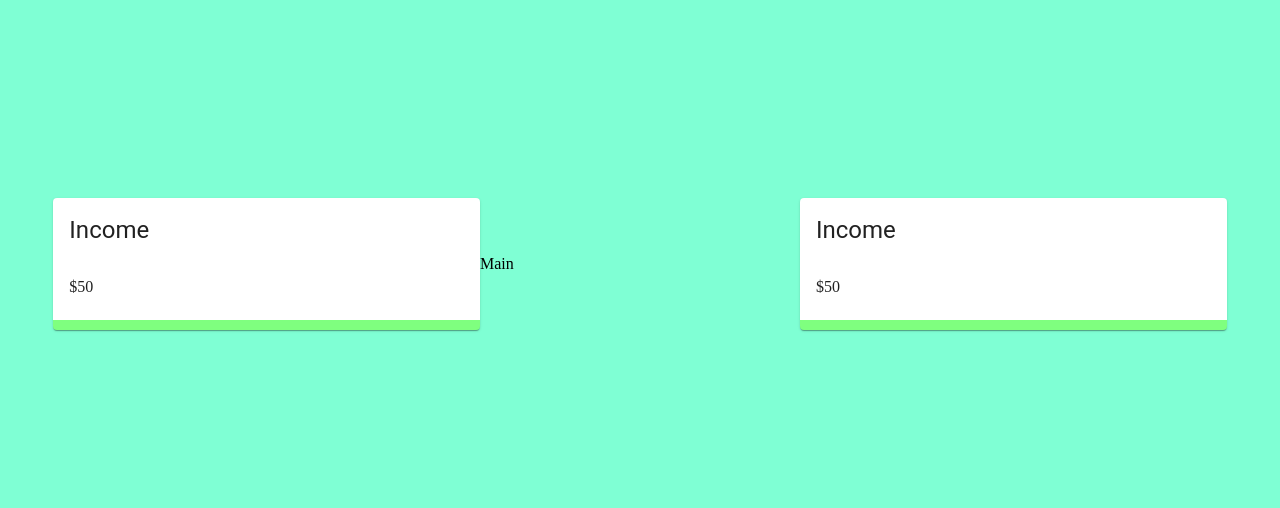
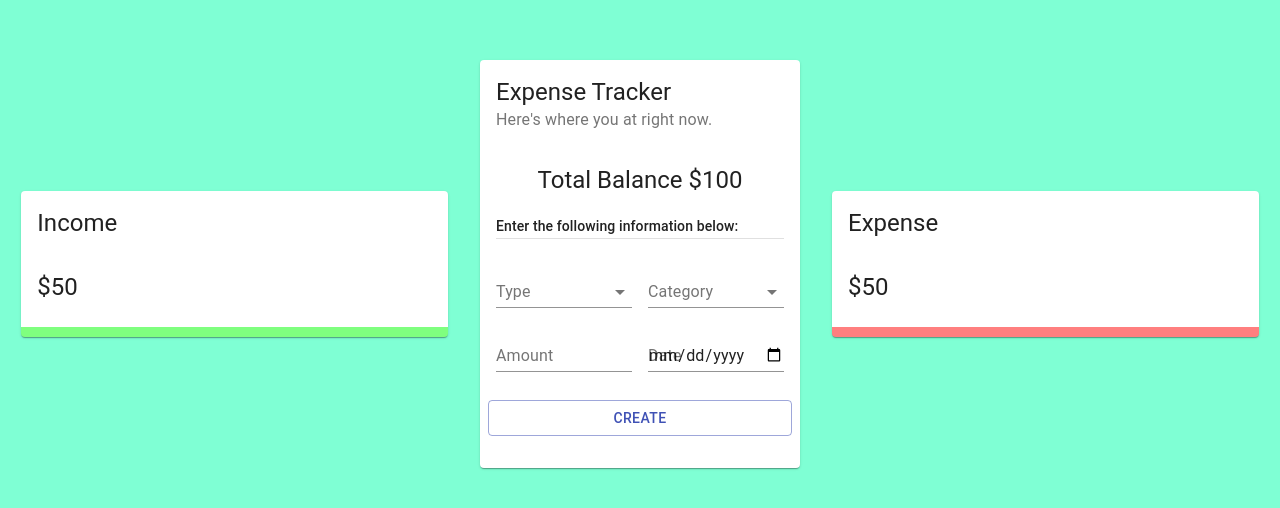
Before and after one commit to patriciaong977/budgetmaster, a React (Create React App) app: page / in a window 1280 px wide. Shown: the part 136-644 px from the top of the page. Built offline with nearby package versions, Linux system fonts and the light colour scheme.

Commit message:
33:20 time

```diff
--- a/src/App.js
+++ b/src/App.js
@@ -2,22 +2,28 @@
 import { Grid } from '@material-ui/core';
 
 import Details from './components/Details/Details'; // To use Details
+import Main from './components/Main/Main';
+import useStyles from './styles';
 
 
 const App = () => {
+  const classes = useStyles();
+
   return (
     <div>
-      <Grid container spacing={0} alignItems="center" justify="center" style={{ height: '100vh' }}>
+      <Grid className={classes.grid} container spacing={0} alignItems="center"
+        justify="center" style={{ height: '100vh' }}>
+
         <Grid item xs={12} sm={4}>
-          <Details />
+          <Details title="Income" />
         </Grid>
 
         <Grid item xs={12} sm={3}>
-          Main
+          <Main />
         </Grid>
 
         <Grid item xs={12} sm={4}>
-          <Details />
+          <Details title="Expense"/>
         </Grid>
       </Grid>
 
--- a/src/components/Details/Details.jsx
+++ b/src/components/Details/Details.jsx
@@ -1,16 +1,17 @@
-import React from 'react'
+import React from 'react';
 import { Card, CardHeader, CardContent, Typography } from '@material-ui/core';
 import { Doughnut } from 'react-chartjs-2';
 
 import useStyles from './styles';
 
-const Details = () => {
+const Details = ({title}) => {    // Gets the title from app.js
   const classes = useStyles();
   return (
-    <Card className={classes.income}>
-      <CardHeader title="Income" />
+    // If title == Income then classes.income else classes.expense
+    <Card className={ title === 'Income' ? classes.income : classes.expense}>
+      <CardHeader title={title} />  {/*Title is changing based on title parameter */}
       <CardContent>
-        <Typography variant="h5>">$50</Typography>
+        <Typography variant="h5">$50</Typography>
         {/*<Doughnut data="DATA" />*/}
       </CardContent>
     </Card>
@@ -18,5 +19,3 @@
 }
 
 export default Details
-
-// 18:15 time
--- /dev/null
+++ b/src/components/Main/Form/Form.jsx
@@ -0,0 +1,55 @@
+import React from 'react';
+
+import {
+  TextField, Typography, Grid, Button, FormControl, InputLabel,
+  Select, MenuItem
+} from '@material-ui/core';
+
+import useStyles from './styles';
+
+const Form = () => {
+  const classes = useStyles();
+
+  return (
+    <Grid container spacing={2}>
+      <Grid item xs={12}>
+        <Typography align="center" variant="subtitle2" gutterBottom> {/*GutterBottom - add margin/padding */}
+          {/* Speechly stuff */}
+        </Typography>
+      </Grid>
+
+      <Grid item xs={6}>
+        <FormControl fullWidth> {/*fullWidth - going to take the full width of its container */}
+          <InputLabel>Type</InputLabel>
+          <Select>
+            <MenuItem value="Income">Income</MenuItem>
+            <MenuItem value="Expense">Expense</MenuItem>
+          </Select>
+        </FormControl>
+      </Grid>
+
+      <Grid item xs={6}>
+        <FormControl fullWidth>
+          <InputLabel>Category</InputLabel>
+          <Select>
+            <MenuItem value="Business">Business</MenuItem>
+            <MenuItem value="Salary">Salary</MenuItem>
+          </Select>
+        </FormControl>
+      </Grid>
+
+      <Grid item xs={6}>
+        <TextField type="number" label="Amount" fullWidth/>
+      </Grid>
+
+      <Grid item xs={6}>
+        <TextField type="date" label="Date" fullWidth/>
+      </Grid>
+
+      <Button className={classes.button} variant="outlined" color="primary" fullWidth>Create</Button>
+
+    </Grid>
+  )
+}
+
+export default Form
--- /dev/null
+++ b/src/components/Main/Form/styles.js
@@ -0,0 +1,12 @@
+import { makeStyles } from '@material-ui/core/styles';
+
+export default makeStyles(() => ({
+  radioGroup: {
+    display: 'flex',
+    justifyContent: 'center',
+    marginBottom: '-10px',
+  },
+  button: {
+    marginTop: '20px',
+  },
+}));
--- /dev/null
+++ b/src/components/Main/Main.jsx
@@ -0,0 +1,39 @@
+import React from 'react';
+
+import { Card, CardHeader, CardContent, Typography, Grid, Divider } from '@material-ui/core';
+
+import useStyles from './styles';
+import Form from './Form/Form';
+
+const Main = () => {
+  const classes = useStyles(); // Use it as a hook.
+
+  return (
+    <Card className={classes.root}>
+      <CardHeader title="Expense Tracker" subheader="Here's where you at right now. " />
+
+      <CardContent>
+        <Typography align="center" variant="h5">Total Balance $100</Typography>
+        <Typography variant="subtitle1" style={{ lineHeight: '1.5em', marginTop: '20px' }}>
+          {/* Infocard component .. */}
+        <Typography variant="subtitle2">Enter the following information below: </Typography>
+        </Typography>
+        <Divider />
+        {/* Form */}
+        <Form />
+
+      </CardContent>
+
+      <CardContent className={classes.cardContent}>
+        <Grid container spacing={2}>
+          <Grid item xs={12}>
+            {/* <List /> */}
+          </Grid>
+        </Grid>
+      </CardContent>
+
+    </Card>
+  )
+}
+
+export default Main
--- /dev/null
+++ b/src/components/Main/styles.js
@@ -0,0 +1,24 @@
+import { makeStyles } from '@material-ui/core/styles';
+
+export default makeStyles((theme) => ({
+  media: {
+    height: 0,
+    paddingTop: '56.25%', // 16:9
+  },
+  expand: {
+    transform: 'rotate(0deg)',
+    marginLeft: 'auto',
+    transition: theme.transitions.create('transform', {
+      duration: theme.transitions.duration.shortest,
+    }),
+  },
+  expandOpen: {
+    transform: 'rotate(180deg)',
+  },
+  cardContent: {
+    paddingTop: 0,
+  },
+  divider: {
+    margin: '20px 0',
+  },
+}));
--- /dev/null
+++ b/src/styles.js
@@ -0,0 +1,30 @@
+import { makeStyles } from '@material-ui/core/styles';
+
+export default makeStyles((theme) => ({
+  desktop: {
+    [theme.breakpoints.up('sm')]: {
+      display: 'none',
+    },
+  },
+  mobile: {
+    [theme.breakpoints.down('sm')]: {
+      display: 'none',
+    },
+  },
+  main: {
+    [theme.breakpoints.up('sm')]: {
+      paddingBottom: '5%',
+    },
+  },
+  last: {
+    [theme.breakpoints.down('sm')]: {
+      marginBottom: theme.spacing(3),
+      paddingBottom: '200px',
+    },
+  },
+  grid: {
+    '& > *': {
+      margin: theme.spacing(2), // Adds a padding/margin in the cards.
+    },
+  },
+}));
```
